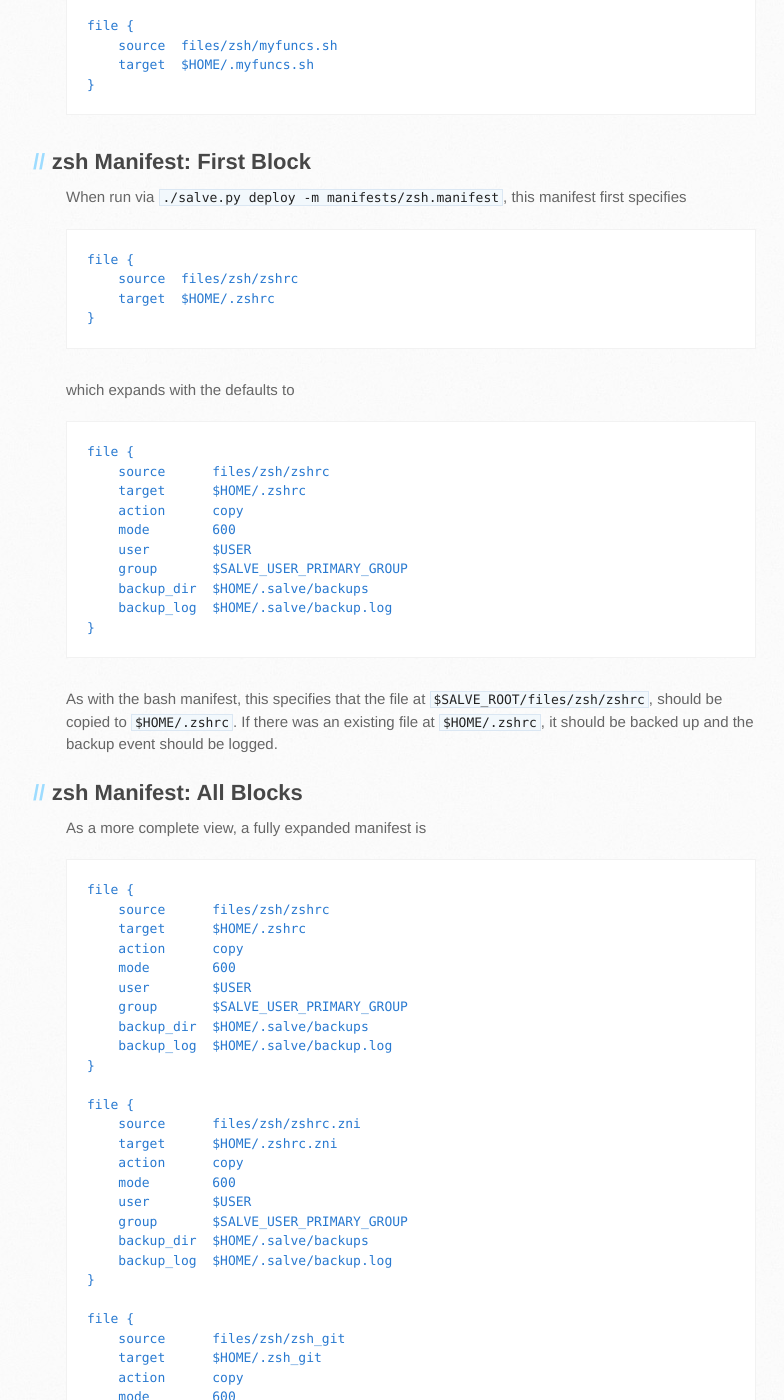
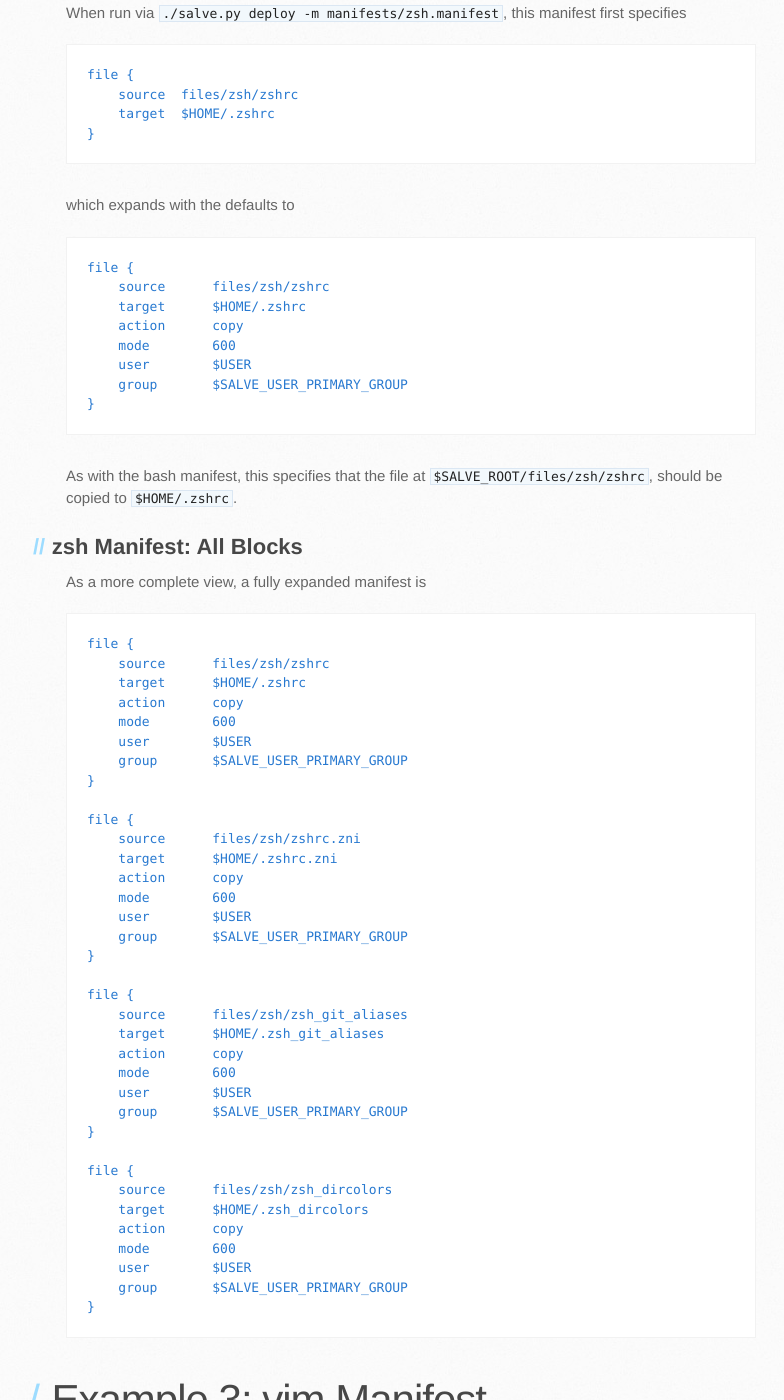
Before and after one commit to sirosen/salve.sirosen.net, a Jekyll site: the page built from lang/examples.html, in a window 1280 px wide and 1400 px high, scrolled down 2914 px. Shown: the whole window, without its empty margins (104-888 px from the left). Built offline with Jekyll 4.4.1, drawn with Linux system fonts in a browser that asks for light colours; some web fonts are replaced; some of the changed text lies outside the part shown.

Commit message:
Minor cleanup in lang pages and quickstart
Minor edits for correctness as of 2.x (some of these were missed in the 2.0.0
release)

```diff
--- a/index.html
+++ b/index.html
@@ -7,7 +7,7 @@
 <h1>
 <a name="what-is-salve" class="anchor" href="#what-is-salve"><span class="octicon octicon-link"></span></a>What is SALVE?</h1>
 
-<p>SALVE is a language for deploying configuration files.
+<p>SALVE is a language -- and an in-memory compiler for that language -- for deploying configuration files.
 It's purpose is to make it simple to keep configuration versioned in a VCS, then deploy it in a UNIX filesystem.</p>
 
 <p>A SALVE repository holds the full source for SALVE, any configuration files, and a set of Manifest files.
--- a/lang/examples.html
+++ b/lang/examples.html
@@ -44,9 +46,8 @@
 |-- bash
 |   `-- bashrc
 |-- zsh
-|   |-- myfuncs.sh
 |   |-- zsh_dircolors
-|   |-- zsh_git
+|   |-- zsh_git_aliases
 |   |-- zshrc
 |   `-- zshrc.zni
 `-- vim
@@ -76,14 +77,11 @@
     mode        600
     user        $USER
     group       $SALVE_USER_PRIMARY_GROUP
-    backup_dir  $HOME/.salve/backups
-    backup_log  $HOME/.salve/backup.log
 }</code></pre>
 
 <p>This specifies that the file in the salve repo, at <code>$SALVE_ROOT/files/bash/bashrc</code>, should be copied to <code>$HOME/.bashrc</code>.
 Its mode should be set to <code>600</code>, and if running as root, the user and group should be set to the invoking user and that user's primary group (inspecting <code>$SUDO_USER</code> to deduce who that user is).
-If there was an existing file at <code>$HOME/.bashrc</code>, it should be backed up into <code>$HOME/.salve/backups/$HOME/.bashrc/</code>, with a unique filename generated by a hash of its contents.
-In the event of a backup, the date, the filename, and the hash are all logged to the backup logfile at <code>$HOME/.salve/backup.log</code>.</p>
+If there is an existing file at <code>$HOME/.bashrc</code>, SALVE will back it up before replacing it.</p>
 
 
 <h1><a name="zsh" class="anchor" href="#zsh"><span class="octicon octicon-link"></span></a>Example 2: zsh Manifest</h1>
@@ -101,18 +99,13 @@
 }
 
 file {
-    source  files/zsh/zsh_git
-    target  $HOME/.zsh_git
+    source  files/zsh/zsh_git_aliases
+    target  $HOME/.zsh_git_aliases
 }
 
 file {
     source  files/zsh/zsh_dircolors
     target  $HOME/.zsh_dircolors
-}
-
-file {
-    source  files/zsh/myfuncs.sh
-    target  $HOME/.myfuncs.sh
 }</code></pre>
 
 <h2><a name="zsh-first-block" class="anchor" href="#zsh-first-block"><span class="octicon octicon-link"></span></a>zsh Manifest: First Block</h2>
@@ -133,12 +126,11 @@
     mode        600
     user        $USER
     group       $SALVE_USER_PRIMARY_GROUP
-    backup_dir  $HOME/.salve/backups
-    backup_log  $HOME/.salve/backup.log
 }</code></pre>
 
-<p>As with the bash manifest, this specifies that the file at <code>$SALVE_ROOT/files/zsh/zshrc</code>, should be copied to <code>$HOME/.zshrc</code>.
-If there was an existing file at <code>$HOME/.zshrc</code>, it should be backed up and the backup event should be logged.</p>
+<p>As with the bash manifest, this specifies that the file at
+<code>$SALVE_ROOT/files/zsh/zshrc</code>, should be copied to
+<code>$HOME/.zshrc</code>.</p>
 
 <h2><a name="zsh-all-blocks" class="anchor" href="#zsh-all-blocks"><span class="octicon octicon-link"></span></a>zsh Manifest: All Blocks</h2>
 
@@ -151,8 +143,6 @@
     mode        600
     user        $USER
     group       $SALVE_USER_PRIMARY_GROUP
-    backup_dir  $HOME/.salve/backups
-    backup_log  $HOME/.salve/backup.log
 }
 
 file {
@@ -162,19 +152,15 @@
     mode        600
     user        $USER
     group       $SALVE_USER_PRIMARY_GROUP
-    backup_dir  $HOME/.salve/backups
-    backup_log  $HOME/.salve/backup.log
 }
 
 file {
-    source      files/zsh/zsh_git
-    target      $HOME/.zsh_git
+    source      files/zsh/zsh_git_aliases
+    target      $HOME/.zsh_git_aliases
     action      copy
     mode        600
     user        $USER
     group       $SALVE_USER_PRIMARY_GROUP
-    backup_dir  $HOME/.salve/backups
-    backup_log  $HOME/.salve/backup.log
 }
 
 file {
@@ -184,19 +170,6 @@
     mode        600
     user        $USER
     group       $SALVE_USER_PRIMARY_GROUP
-    backup_dir  $HOME/.salve/backups
-    backup_log  $HOME/.salve/backup.log
-}
-
-file {
-    source      files/zsh/myfuncs.sh
-    target      $HOME/.myfuncs.sh
-    action      copy
-    mode        600
-    user        $USER
-    group       $SALVE_USER_PRIMARY_GROUP
-    backup_dir  $HOME/.salve/backups
-    backup_log  $HOME/.salve/backup.log
 }</code></pre>
 
 
@@ -237,8 +210,6 @@
     mode        755
     user        $USER
     group       $SALVE_USER_PRIMARY_GROUP
-    backup_dir  $HOME/salve/backups
-    backup_log  $HOME/salve/backup.log
 }</code></pre>
 
 <p>This specifies that a directory at <code>$HOME/.vim/colors</code>, should be created if it does not already exist, as it would be by the shell command <code>mkdir -p</code>.
@@ -257,8 +228,6 @@
     mode        755
     user        $USER
     group       $SALVE_USER_PRIMARY_GROUP
-    backup_dir  $HOME/salve/backups
-    backup_log  $HOME/salve/backup.log
 }
 
 file {
@@ -267,8 +236,6 @@
     mode        600
     user        $USER
     group       $SALVE_USER_PRIMARY_GROUP
-    backup_dir  $HOME/salve/backups
-    backup_log  $HOME/salve/backup.log
 }
 
 file {
@@ -277,8 +244,6 @@
     mode        600
     user        $USER
     group       $SALVE_USER_PRIMARY_GROUP
-    backup_dir  $HOME/salve/backups
-    backup_log  $HOME/salve/backup.log
 }</code></pre>
 
 <p>Note that the <code>file[mode]</code> and <code>directory[mode]</code> are distinct, and that the specified directory action overrides the default <code>copy</code>.</p>
```
Also changed, not shown: other parts of lang/examples.html (+3 -1 lines), lang/attributes.html (+11 -10 lines), lang/index.html (+12 -22 lines), quickstart.html (+6 -8 lines).
